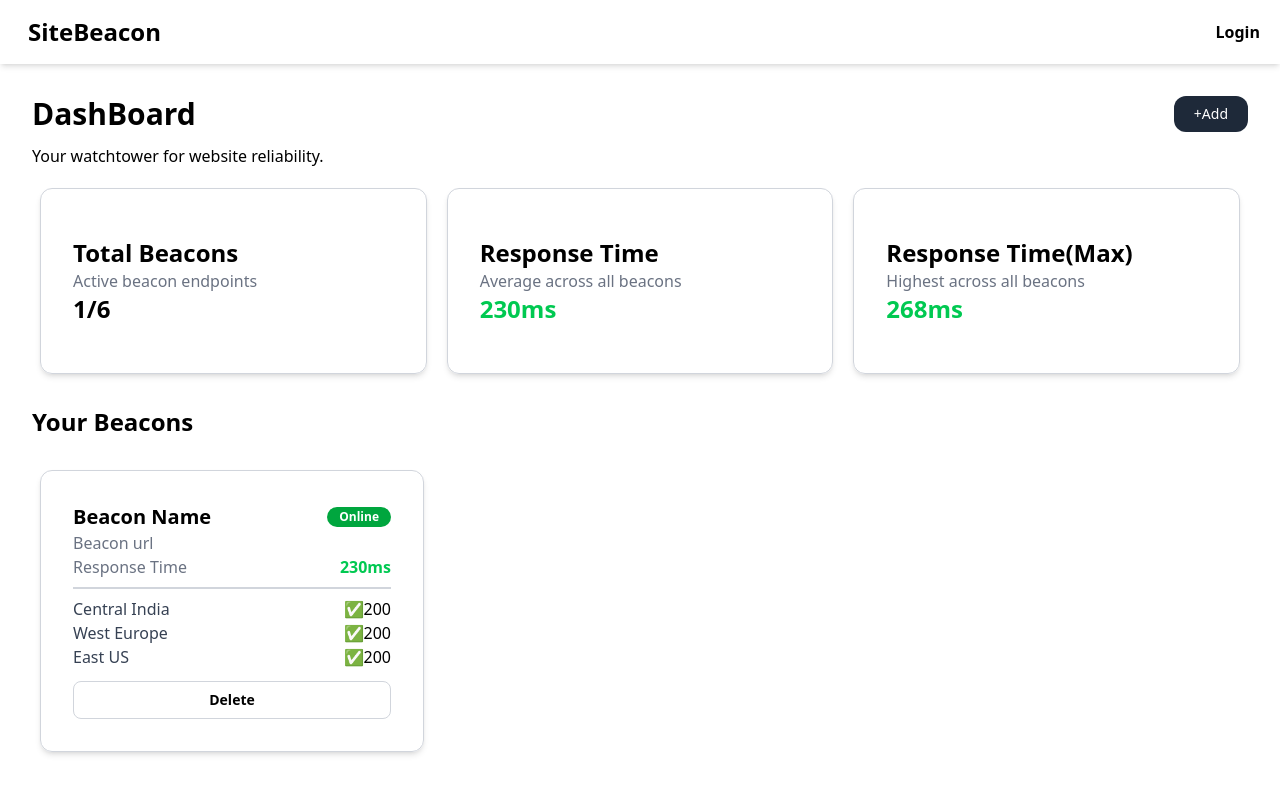
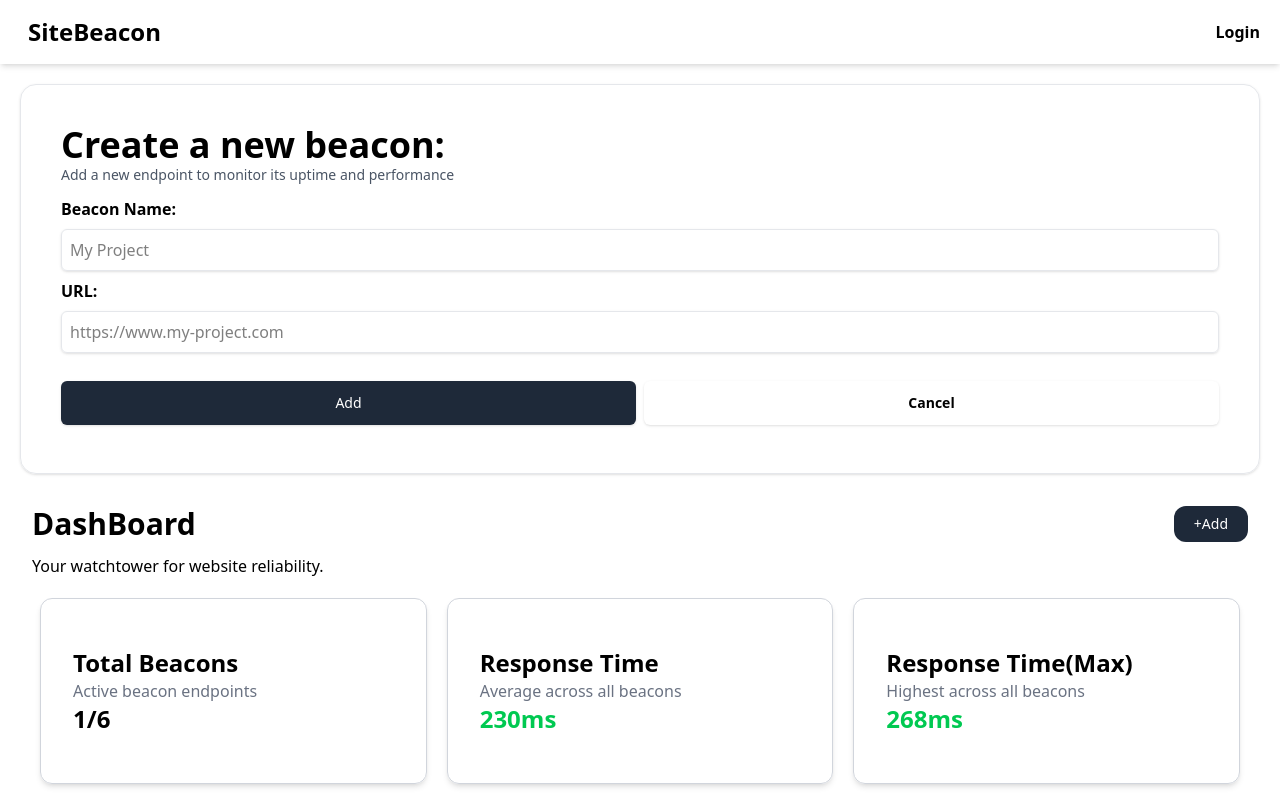
Before and after one commit to Yaksh2004/SiteBeacon, a React (Vite) app in the folder frontend/: page / in a window 1280 px wide. Shown: the top 800 px of the page. Built offline with nearby package versions, Linux system fonts and the light colour scheme.

Commit message:
Add beacon component done

```diff
--- /dev/null
+++ b/frontend/src/AddBeacon.jsx
@@ -0,0 +1,14 @@
+export function AddBeacon() {
+    return (<div className="p-10 flex flex-col shadow m-5 border border-gray-200 rounded-2xl">
+        <div className="text-4xl font-semibold">Create a new beacon:</div>
+        <div className="text-sm text-gray-600 mb-3">Add a new endpoint to monitor its uptime and performance</div>
+        <div className="font-semibold">Beacon Name:</div>
+        <input type="text" placeholder="My Project" className="w-full border border-gray-200 shadow rounded-md p-2 my-2" />
+        <div className="font-semibold">URL:</div>
+        <input type="text" placeholder="https://www.my-project.com" className="w-full border border-gray-200 shadow rounded-md p-2 my-2" />
+        <div className="flex flex-col gap-2 sm:flex-row mt-3">
+            <button className="bg-gray-800 w-full rounded-md my-2 py-3 text-sm cursor-pointer hover:bg-black text-white shadow">Add</button>
+            <button className="bg-white w-full rounded-md my-2 py-3 text-sm cursor-pointer hover:bg-gray-100 font-semibold shadow text-black">Cancel</button>
+        </div>
+    </div>)
+}
--- a/frontend/src/App.jsx
+++ b/frontend/src/App.jsx
@@ -1,14 +1,14 @@
+import { AddBeacon } from './AddBeacon'
 import './App.css'
-import { Login } from './Login'
 import { DashBoard } from './DashBoard'
 import { Header } from './Header'
-import { SignUp } from './SignUp'
 
 function App() {
 
   return (
     <>
       <Header />
+      <AddBeacon />
       <DashBoard />
     </>
   )
```
